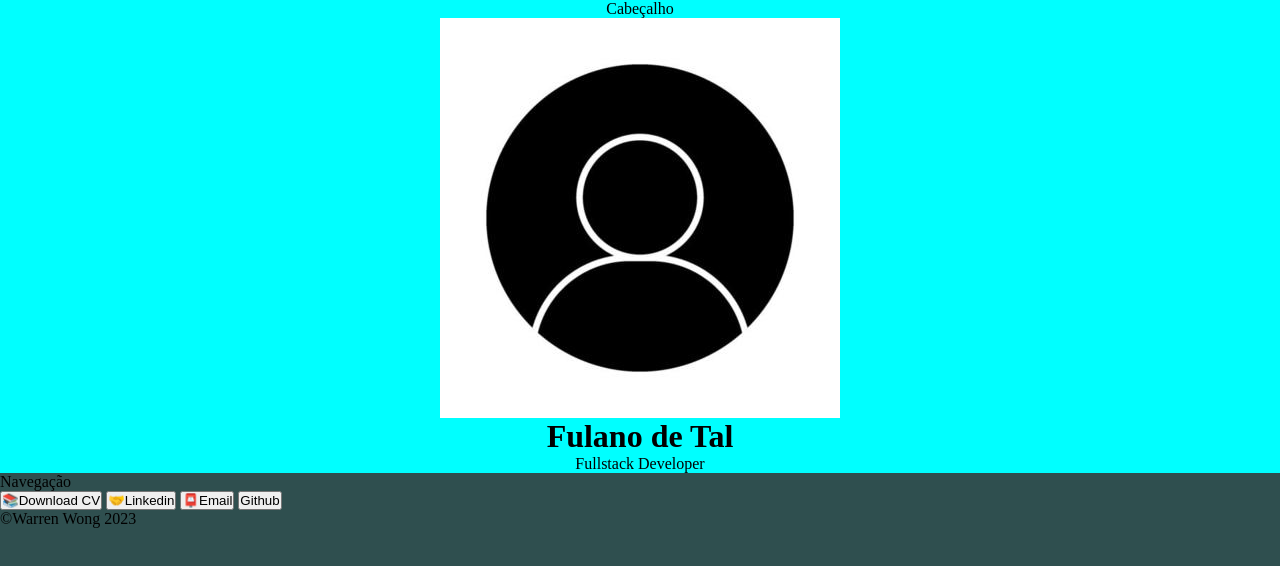
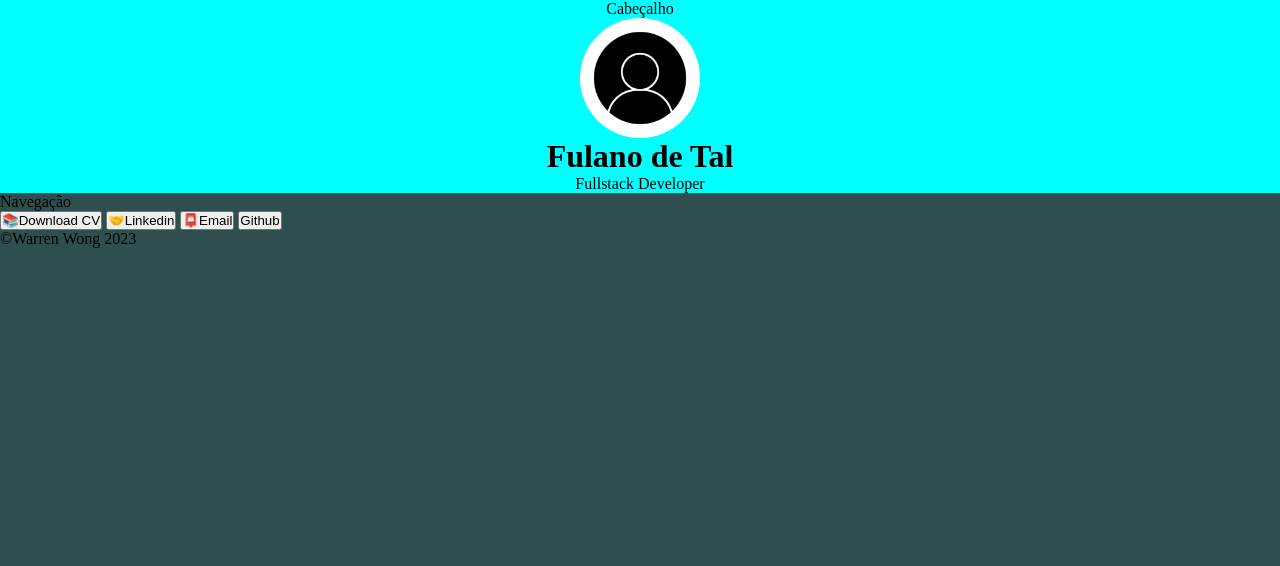
Before and after one commit to alexcheherica/atividade_teste_linktree, a plain HTML site: page index.html in a window 1280 px wide. Drawn offline with Linux system fonts and the light colour scheme.

Commit message:
imagem configurada

```diff
--- a/style.css
+++ b/style.css
@@ -22,4 +22,8 @@
 
 #imagem{
 
+    width: 120px;
+    height: 120px;
+    border-radius: 80px;
+
 }
```
